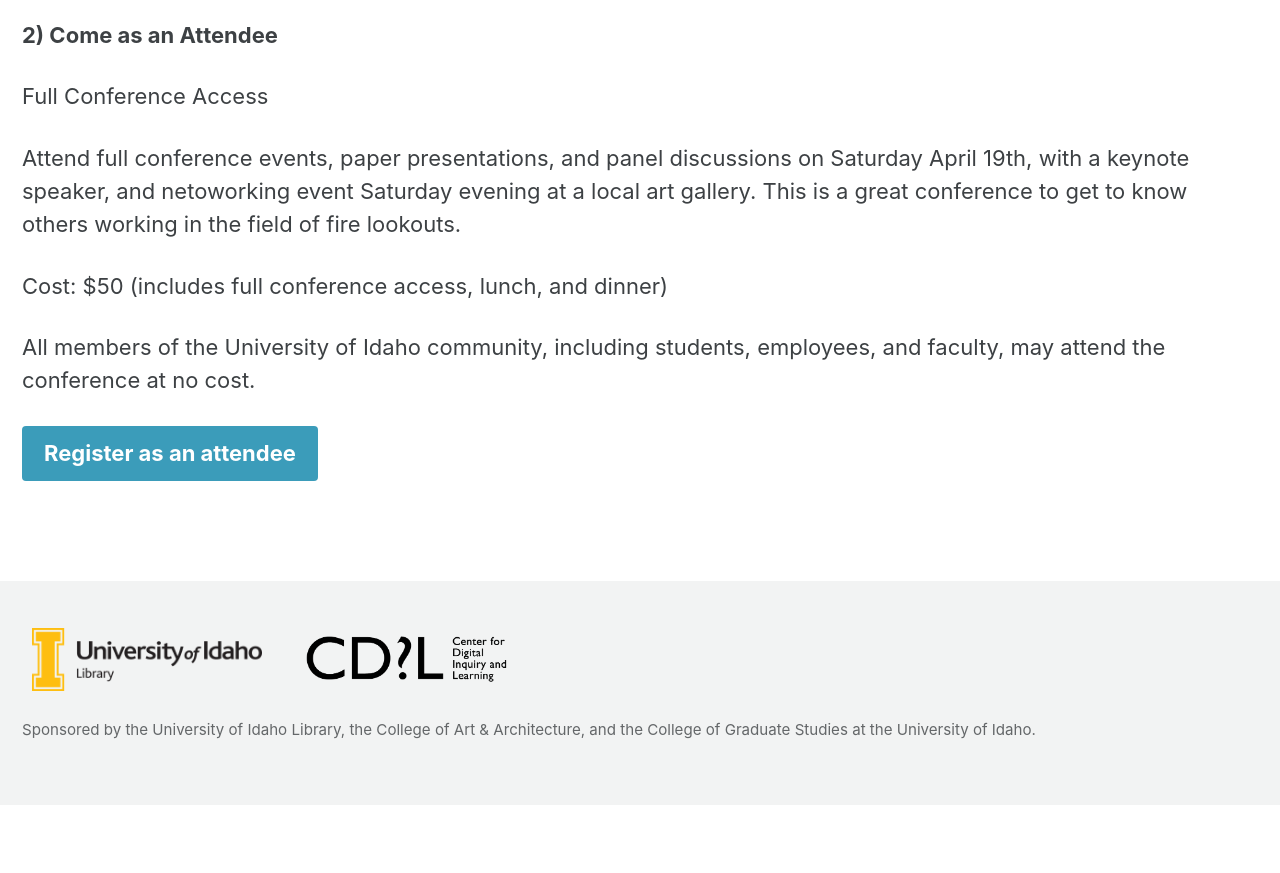
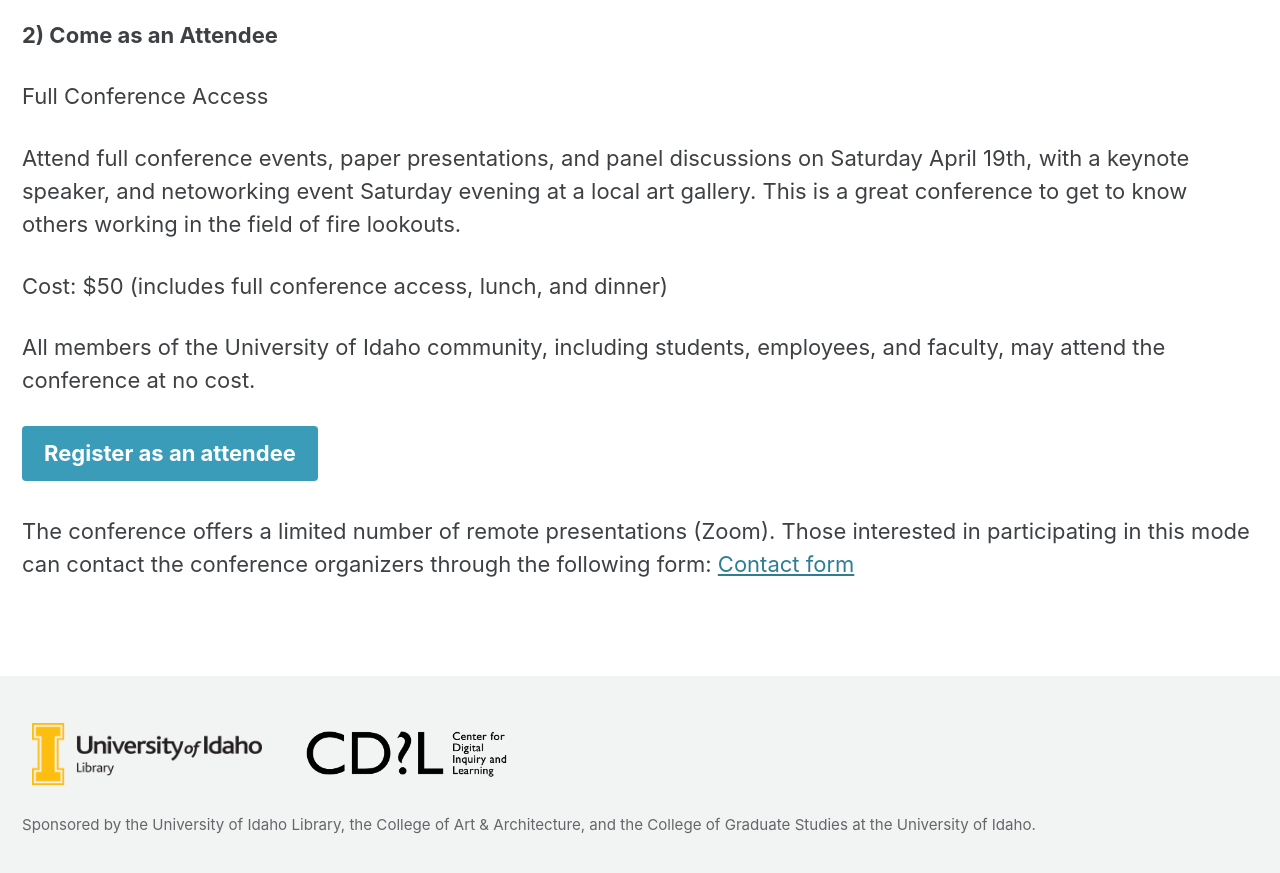
Before and after one commit to lookoutconference/lookoutconference.github.io, a Jekyll site: the page built from pages/participate.md, in a window 1280 px wide and 900 px high, scrolled down 1852 px. Shown: the top 873 px of the window. Built offline with Jekyll 4.4.1, drawn with Linux system fonts in a browser that asks for light colours; cached includes are drawn as plain includes; comment, search, counter and statistics services are not loaded; our own code applies the rules of GitHub Pages for plain Markdown files; before the commit the page ends 2657 px from its top, so only the background shows below that.

Commit message:
updated participate

```diff
--- a/pages/participate.md
+++ b/pages/participate.md
@@ -58,3 +58,5 @@
 All members of the University of Idaho community, including students, employees, and faculty, may attend the conference at no cost.
 
 [Register as an attendee](https://futurevandals.uidaho.edu/register/?id=48aaed48-97d9-447e-8c42-132902fb382c){: .btn .btn--info .btn--large}
+
+The conference offers a limited number of remote presentations (Zoom). Those interested in participating in this mode can contact the conference organizers through the following form: <a href="https://futurevandals.uidaho.edu/register/?id=c6162e10-cb08-4c3e-83fd-08a7fe968943">Contact form</a>
```
